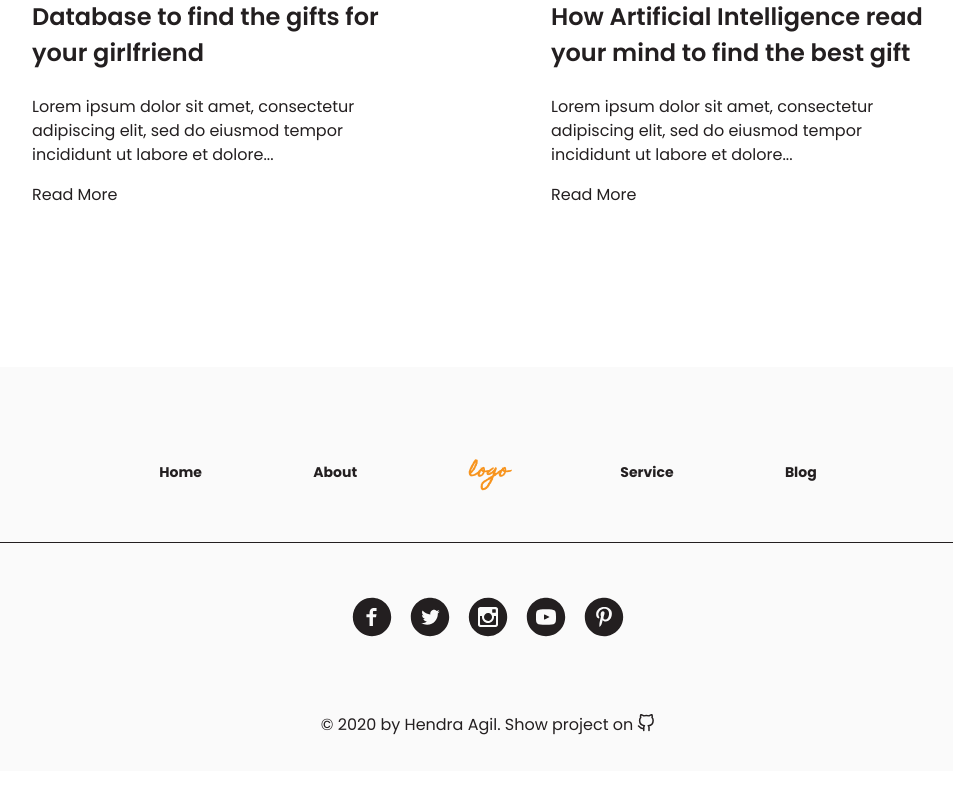
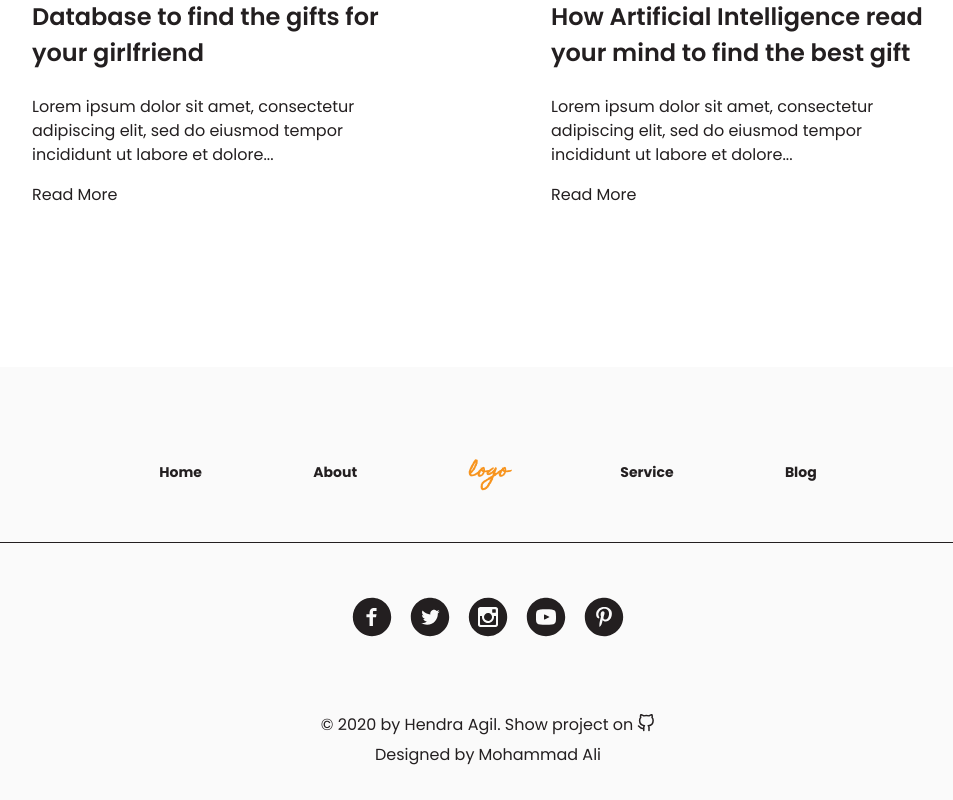
Before and after one commit to hendraaagil/gift-store-landing-page, a React (Create React App) app: page / in a window 1280 px wide. Shown: the part 3482-4282 px from the top of the page, without its empty margins (152-1105 px from the left). Before the commit the page ends 4253 px from the top, so only its background shows below. Built offline with nearby package versions, Linux system fonts and the light colour scheme.

Commit message:
Add attribution for designer

```diff
--- a/src/assets/styles/Footer.module.css
+++ b/src/assets/styles/Footer.module.css
@@ -55,11 +55,44 @@
 .Attribute span {
   display: flex;
   align-items: center;
+  justify-content: center;
 }
 
 .Attribute a {
+  position: relative;
   margin-left: 4px;
   color: var(--dark-gray);
+  text-decoration: none;
+}
+
+.Attribute span:last-child {
+  margin-top: 10px;
+}
+
+.Attribute a::after {
+  content: '';
+  position: absolute;
+  width: 0;
+  height: 0;
+  border: 1px solid transparent;
+}
+
+.Attribute a::after {
+  bottom: 0;
+  right: 0;
+}
+
+.Attribute a:first-child:hover::after {
+  width: 100%;
+}
+
+.Attribute a:last-child:hover::after {
+  width: 50%;
+}
+
+.Attribute a:hover::after {
+  border-bottom-color: var(--dark-gray);
+  transition: border-color 0s ease-out 0.1s, width 0.2s ease-out 0.1s;
 }
 
 /* Responsive Breakpoints */
--- a/src/components/Footer.js
+++ b/src/components/Footer.js
@@ -110,6 +110,16 @@ const Footer = () => {
               </svg>
             </a>
           </span>
+          <span>
+            Designed by{' '}
+            <a
+              href="https://dribbble.com/ScratchCoders"
+              target="_blank"
+              rel="noreferrer"
+            >
+              Mohammad Ali
+            </a>
+          </span>
         </motion.div>
       </footer>
     </LazyLoad>
```
Also changed, not shown: 1 other file (tests, documents, lock files or other folders).
